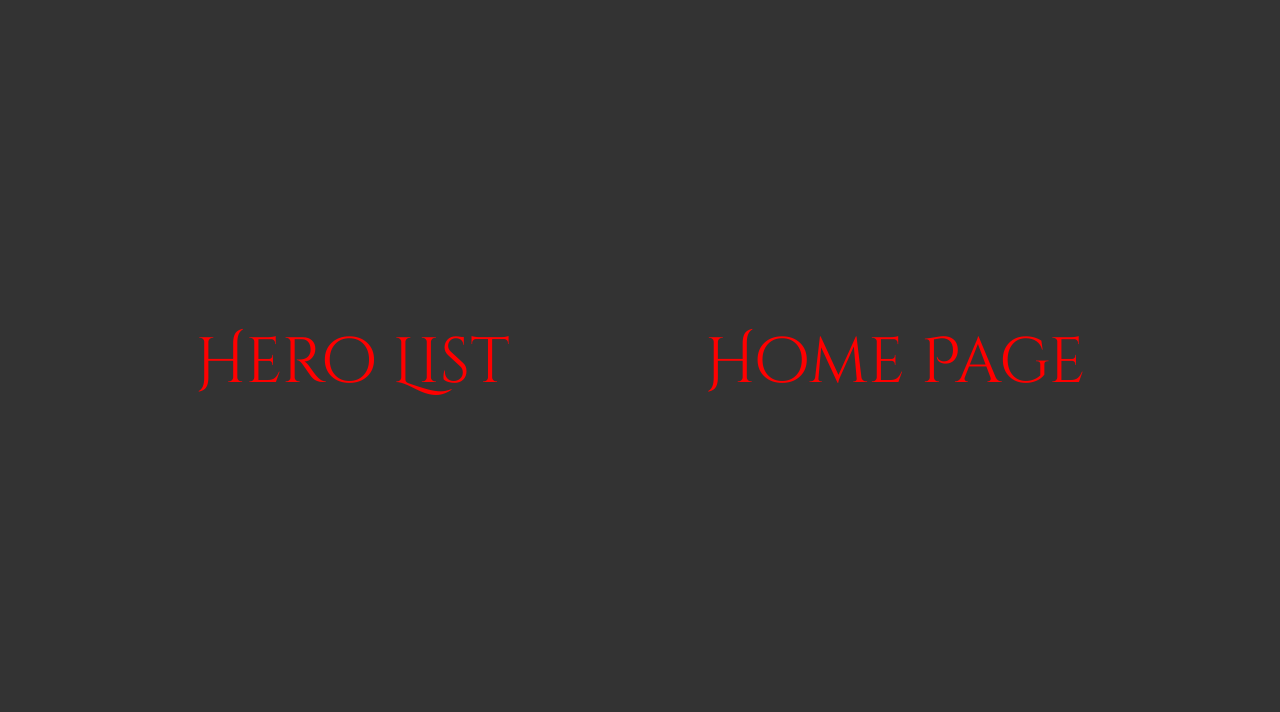
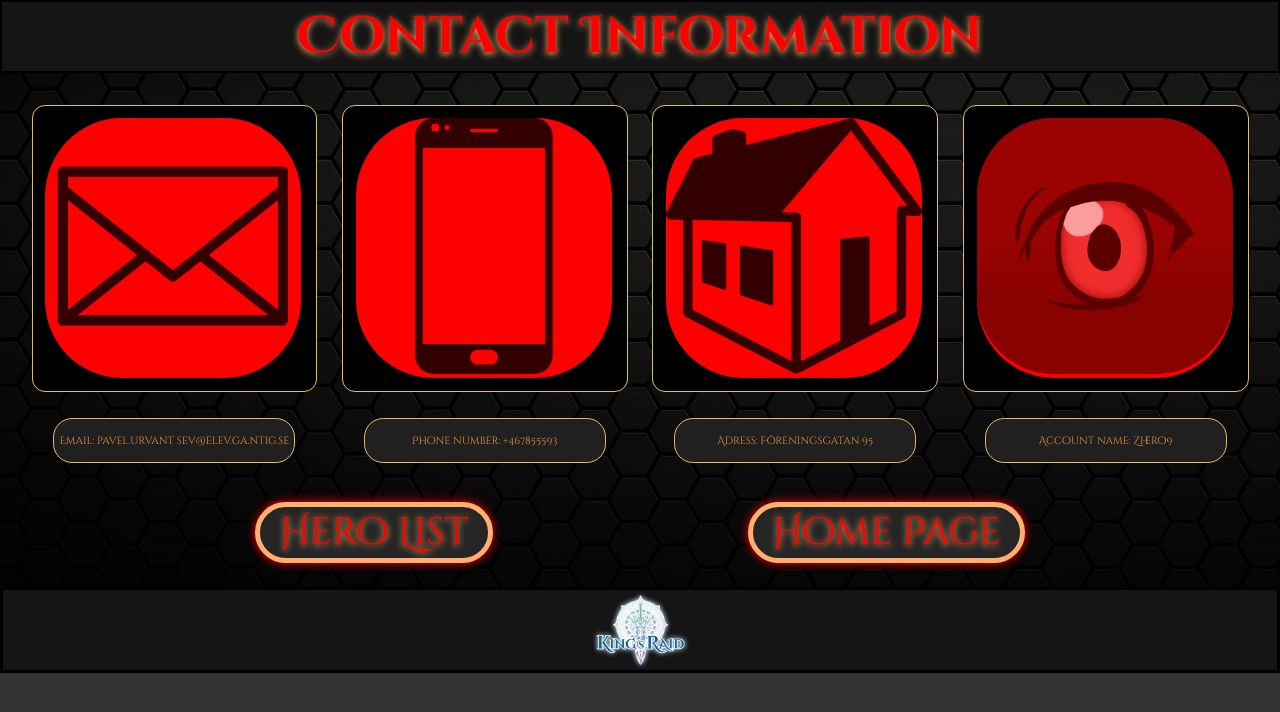
Before and after one commit to Zhermit09/PersonligSida, a plain HTML site: page contactMe.html in a window 1280 px wide. Drawn offline with Linux system fonts and the light colour scheme; files whose address does not match are found by name.

Commit message:
animation and hover left

```diff
--- a/contact.css
+++ b/contact.css
@@ -1,32 +1,33 @@
-html{
-background-color: #333333;
+html {
+  width: 100%;
 }
 
 body {
   margin: 0%;
   padding: 0%;
-  width: 100%;
+
   background-color: #333333;
   color: red;
+  background-image: url(bg.jpg);
+  background-repeat: no-repeat;
+  background-size: cover;
 }
 
 .temp {
   display: flex;
   justify-content: space-evenly;
-  position: relative;
   top: 40vh;
 }
 
-a{
+a {
   display: flex;
   justify-content: space-evenly;
   align-items: center;
   font-size: 400%;
-  font-family:"Cinzel Decorative", cursive;
+  font-family: "Cinzel Decorative", cursive;
   text-decoration: none;
   color: red;
 }
-
 
 footer {
   background-color: #151515;
@@ -35,3 +36,149 @@ footer {
   background-size: contain;
   background-position: center;
 }
+
+article {
+  display: flex;
+  justify-content: space-around;
+  margin: 0;
+  padding: 0;
+  margin: 1.5%;
+}
+
+.cha {
+  display: flex;
+  flex-direction: column;
+  align-items: center;
+  padding: 1%;
+  margin: 0%;
+  max-width: 23vw;
+  height: 100%;
+}
+.cha a {
+  font-size: 1.3vw;
+}
+
+h3 {
+  color: rgb(120, 10, 10);
+  text-shadow: 0px 1px #e78f47;
+  padding-left: 0%;
+  font-size: 2.5vw;
+  margin: 0%;
+  text-align: center;
+}
+
+.imgcont {
+  display: flex;
+  align-items: center;
+  width: 100%;
+  padding: 5%;
+  border: 1px solid rgb(230, 189, 100);
+  border-radius: 13px;
+  background-color: black;
+  background-repeat: no-repeat;
+  background-size: cover;
+}
+
+img {
+  border: 0px solid black;
+  border-radius: 20px;
+  width: 20vw;
+  opacity: 100%;
+  border: 0px solid black;
+  border-radius: 30%;
+  opacity: 0.8;
+  justify-self: center;
+}
+
+.background {
+  justify-self: center;
+  background-color: red;
+  border: 0px solid black;
+  border-radius: 30%;
+}
+.stats {
+  display: flex;
+  justify-content: space-around;
+  flex-direction: row;
+  border: 1px solid rgb(230, 189, 100);
+  border-radius: 1.5vw;
+  color: #e78f47;
+  margin: 3%;
+  margin-top: 10%;
+  padding: 1.5%;
+  width: 90%;
+  align-self: center;
+  font-family: "Cinzel Decorative", cursive;
+  background-color: #202020;
+}
+
+footer {
+  margin-top: 3vh;
+  min-height: 10vh;
+  border: 3px solid black;
+  background-color: #151515;
+}
+header {
+  background-color: #151515;
+  border: 2px solid black;
+}
+
+h1 {
+  font-family: "Cinzel Decorative", cursive;
+  text-shadow: 0px 2px 7px #ffaf6e;
+  font-size: 4vw;
+  margin: 0%;
+  text-align: center;
+}
+a {
+  padding-left: 1.5%;
+  padding-right: 1.5%;
+  color: rgb(255, 0, 0);
+  font-family: "Cinzel Decorative", cursive;
+  text-shadow: 0px 1px 7px #ffb867;
+  font-size: 3vw;
+  text-decoration: none;
+  background-color: #252525;
+  border: 5px solid #ffaf6e;
+  border-radius: 50px;
+  box-shadow: 0px 0px 10px red;
+}
+p {
+  font-size: 0.82vw;
+}
+
+@media (max-width: 425px) {
+  h1 {
+    text-shadow: 0px 1px #ffaf6e;
+    font-size: 10vw;
+  }
+  .imgcont {
+    width: 50vw;
+  }
+  .background {
+    display: flex;
+    width: 50vw;
+  }
+  img {
+    min-width: 50vw;
+  }
+  article {
+    display: flex;
+    flex-direction: column;
+    align-items: center;
+  }
+  a {
+    font-size: 6vw;
+    margin-top: 6vh;
+  }
+  .stats {
+
+    width: 45vw;
+  }
+  p {
+    font-size: 3vw;
+    text-align: center;
+  }
+  .temp{
+    justify-content: space-around  }
+}
--- a/contactMe.html
+++ b/contactMe.html
@@ -16,9 +16,55 @@
     <link rel="icon" type="image/png" href="footerB.png" />
   </head>
   <body>
+    <header>
+      <h1>Contact Information</h1>
+    </header>
+    <article>
+      <div class="cha">
+        <div class="imgcont">
+          <div class="background">
+            <img src="email.png" alt="Bild på email icon" />
+          </div>
+        </div>
+        <div class="stats">
+          <p>Email: pavel.urvant sev@elev.ga.ntig.se</p>
+        </div>
+      </div>
+      <div class="cha">
+        <div class="imgcont">
+          <div class="background">
+            <img src="phone.png" alt="Bild på telefon icon" />
+          </div>
+        </div>
+        <div class="stats">
+          <p>Phone number: +467855593</p>
+        </div>
+      </div>
+      <div class="cha">
+        <div class="imgcont">
+          <div class="background">
+            <img src="house.png" alt="Bild på hus icon" />
+          </div>
+        </div>
+        <div class="stats">
+          <p>Adress: Föreningsgatan 95</p>
+        </div>
+      </div>
+      <div class="cha">
+        <div class="imgcont">
+          <div class="background">
+            <img src="mal.png" alt="Bild på my anime list logo" />
+          </div>
+        </div>
+        <div class="stats">
+          <p>Account name: Zhero9</p>
+        </div>
+      </div>
+    </article>
     <div class="temp">
       <a href="cha.html">Hero List</a>
       <a href="index.html">Home Page</a>
     </div>
   </body>
+  <footer></footer>
 </html>
--- a/home.css
+++ b/home.css
@@ -8,14 +8,13 @@ body {
 
 header {
   padding: 0.84%;
-  font-size:1.2vw;
   color: rgb(255, 0, 0);
   z-index: 2;
 }
 
 h1 {
   font-family: "Cinzel Decorative", cursive;
-  text-shadow: 0px 2px #ffaf6e;
+  text-shadow: 0px 2px 10px #ffdd6e;
   font-size: 7vw;
   margin: 0;
 }
@@ -38,7 +37,6 @@ video {
   opacity: 0.75;
   width: 3840px;
   height: 2160px;
-
 }
 
 .videoCont {
@@ -64,14 +62,14 @@ a {
   padding-right: 1.5%;
   color: rgb(255, 0, 0);
   font-family: "Cinzel Decorative", cursive;
-  text-shadow: 0px 1px #e78f47;
+  text-shadow: 0px 2px 2px #e78f47;
   font-size: 3vw;
   margin: 0;
   text-decoration: none;
   background-color: rgb(51, 51, 51);
   border: 5px solid #ffaf6e;
   border-radius: 50px;
-  box-shadow: 3 3 black;
+box-shadow: 0px 0px 10px red;
 }
 
 img {
@@ -82,6 +80,18 @@ img {
   left: 1vw;
 }
 
-@media (max-width:1023px){
+@media (max-width: 425px) {
+  h1 {
+    text-shadow: 0px 2px #ffaf6e;
+    font-size: 12vw;
+  }
 
+  a {
+    font-size: 5vw;
+    margin-top: 60vh;
+    border: 3px solid #ffaf6e;
+  }
+  img {
+    min-width: 25vw;
+  }
 }
--- a/style.css
+++ b/style.css
@@ -25,7 +25,7 @@ header {
 .top a {
   font-family: "Cinzel Decorative", cursive;
   color: rgb(120, 10, 10);
-  text-shadow: 0px 1px #e78f47;
+  text-shadow: 0px 2px 0px  #e78f47;
   font-size: 4vw;
   text-align: center;
   margin-bottom: 0;
@@ -88,9 +88,11 @@ nav ul {
 }
 
 article {
+  box-shadow: 0px 0px 20px 0px red;
   display: flex;
   padding: 0%;
   margin: 1.5%;
+  margin-top: 2.3%;
   background-color: #252525;
   border: 1px solid rgb(230, 189, 100);
   border-radius: 15px;
@@ -254,10 +256,8 @@ footer ul li p {
   }
   footer ul li p {
     font-size: 0.8rem;
-
   }
   footer ul li a {
     font-size: 0.8rem;
-
   }
 }
```
Also changed, not shown: email.png (added), house.png (added), mal.png (added), phone.png (added).
